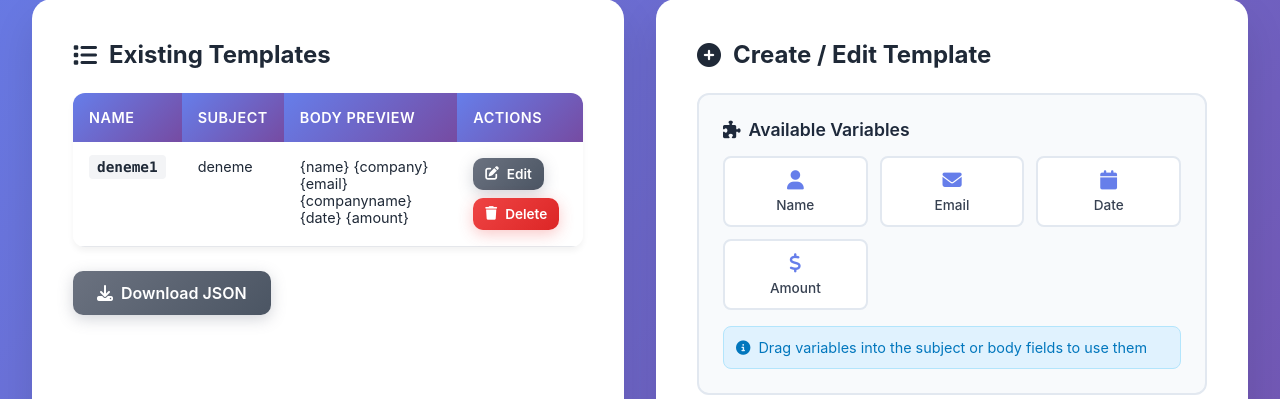
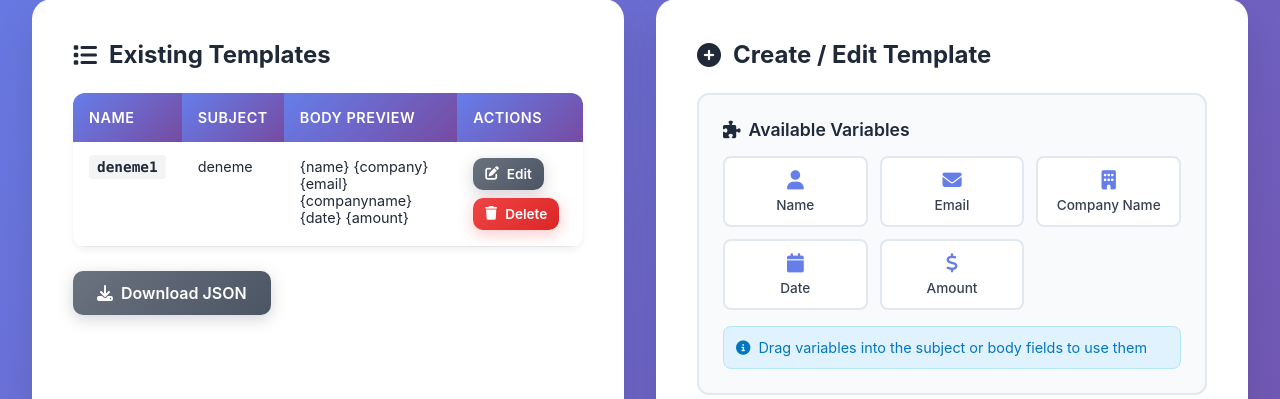
Before and after one commit to emrekarakus1/commonmailer, a Django app: page /templates/ in a window 1280 px wide. Shown: the part 272-671 px from the top of the page. Run offline with Django 5.2, Linux system fonts and the light colour scheme; the visitor is signed in with stand-in values (Sample User, id 1).

Commit message:
Fix: Keep {companyname} variable, only remove {company}

```diff
--- a/automation/templates/automation/template_manager.html
+++ b/automation/templates/automation/template_manager.html
@@ -570,6 +570,10 @@
                 <i class="fas fa-envelope"></i>
                 <span>Email</span>
               </div>
+              <div class="variable-item" draggable="true" data-variable="{companyname}">
+                <i class="fas fa-building"></i>
+                <span>Company Name</span>
+              </div>
               <div class="variable-item" draggable="true" data-variable="{date}">
                 <i class="fas fa-calendar"></i>
                 <span>Date</span>
```
